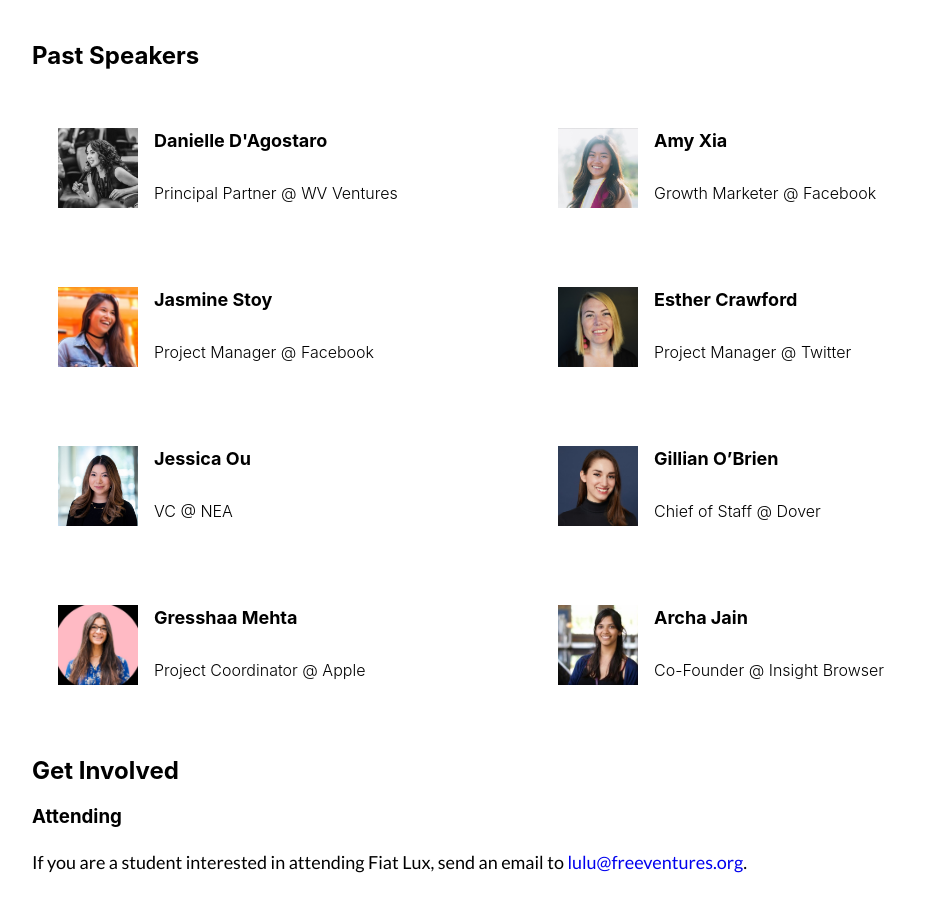
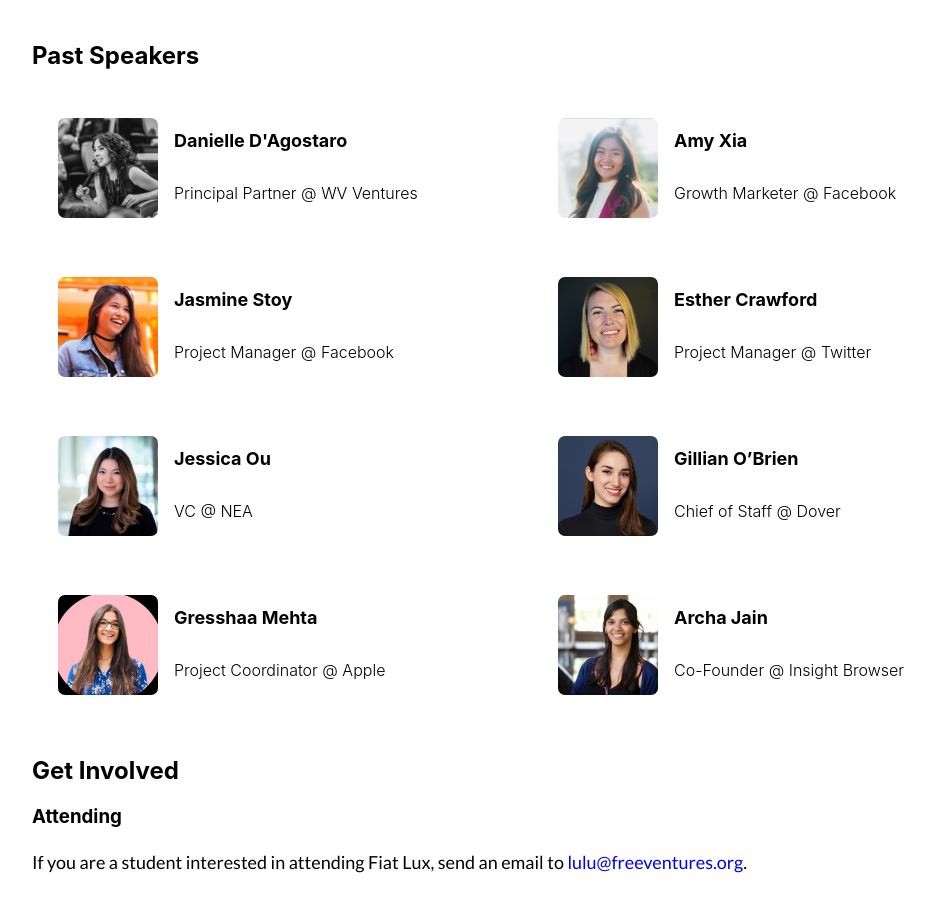
Before and after one commit to Free-Ventures-Cal/website, a React (Create React App) app: page /fiatlux in a window 1280 px wide. Shown: the part 863-1761 px from the top of the page, without its empty margins (108-1040 px from the left). Built offline with nearby package versions, Linux system fonts and the light colour scheme.

Commit message:
Improve past speaker image styling

```diff
--- a/src/styles/FiatLux.css
+++ b/src/styles/FiatLux.css
@@ -102,9 +102,13 @@
 }
 
 .speaker-card-header img {
-  height: 80px;
+  height: 100px;
   margin-right: 16px;
   vertical-align: middle;
+  box-sizing: border-box;
+  object-fit: cover;
+  border-width: 0;
+  border-radius: 7px;
 }
 
 .speaker-card-description {
```
